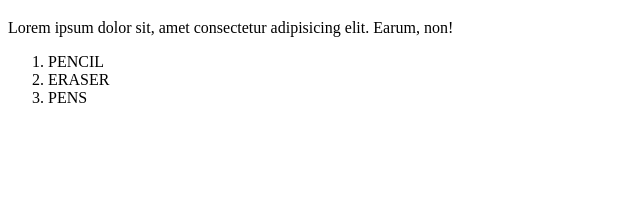
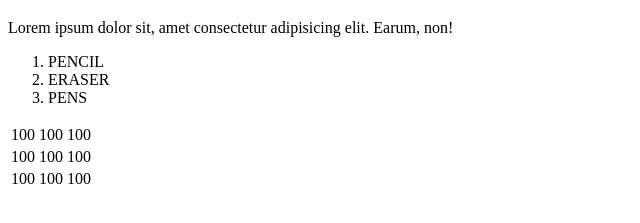
Before and after one commit to Khalid-Seniordeveloper/WEB-DEVELOPMENT-ONLINE-, a plain HTML site: page index.html in a window 1280 px wide. Shown: the part 61-284 px from the top of the page, without its empty margins (0-640 px from the left). Drawn offline with Linux system fonts and the light colour scheme.

Commit message:
8TH CLASS

```diff
--- a/index.html
+++ b/index.html
@@ -14,5 +14,36 @@
         <li>ERASER</li>
         <li>PENS</li>
     </ol>
+<table>
+    <tr>
+
+        <td>100</td>
+        <td>100</td>
+        <td>100</td>
+
+
+    </tr>
+
+    <tr>
+
+        <td>100</td>
+        <td>100</td>
+        <td>100</td>
+
+
+    </tr>
+    <tr>
+
+        <td>100</td>
+        <td>100</td>
+        <td>100</td>
+
+
+    </tr>
+
+
+
+
+</table>
 </body>
 </html>
```
